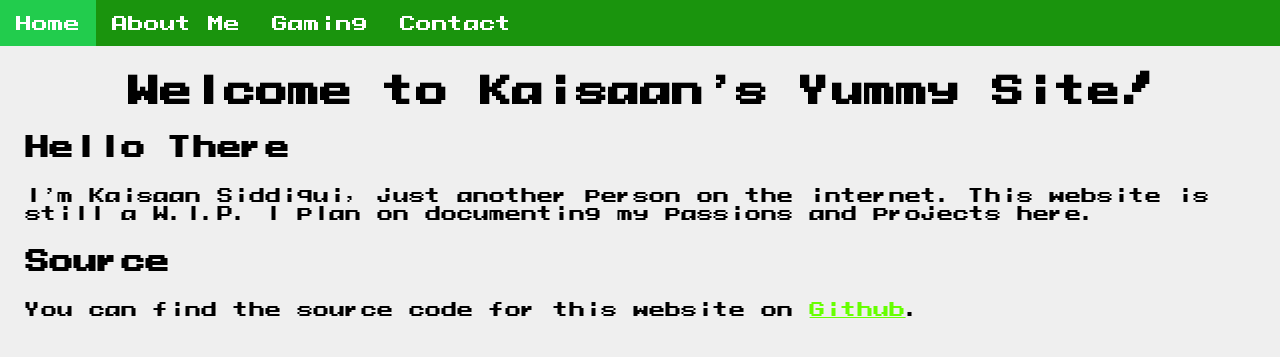
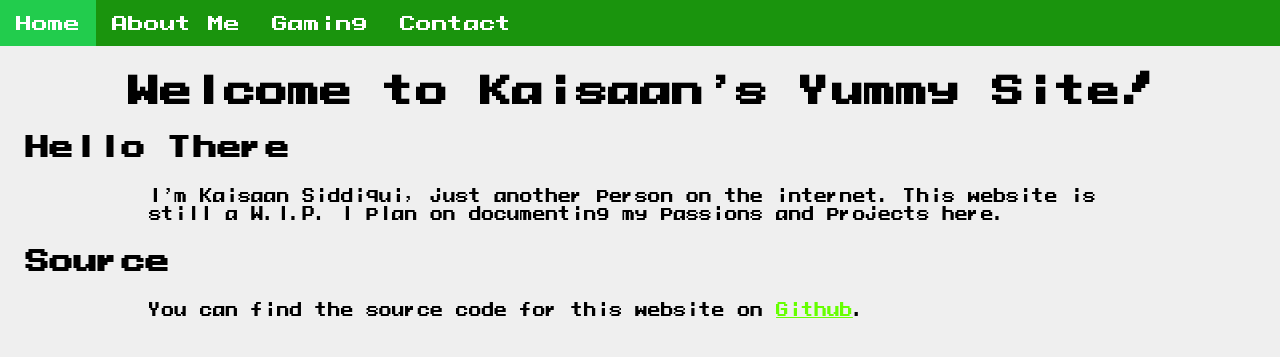
Before and after one commit to Kaisaan/kaisaan.github.io, a Jekyll site: the page built from index.html, in a window 1280 px wide. Shown: the top 357 px of the page. Built offline with Jekyll 4.4.1, drawn with Linux system fonts in a browser that asks for light colours; some web fonts are replaced.

Commit message:
try making text less wide

```diff
--- a/css/style.css
+++ b/css/style.css
@@ -32,6 +32,7 @@ p, h1, h2 {
 
 p {
     font-size: 1em;
+    transform: scale(0.8, 1);
 }
 
 h1 {
```
